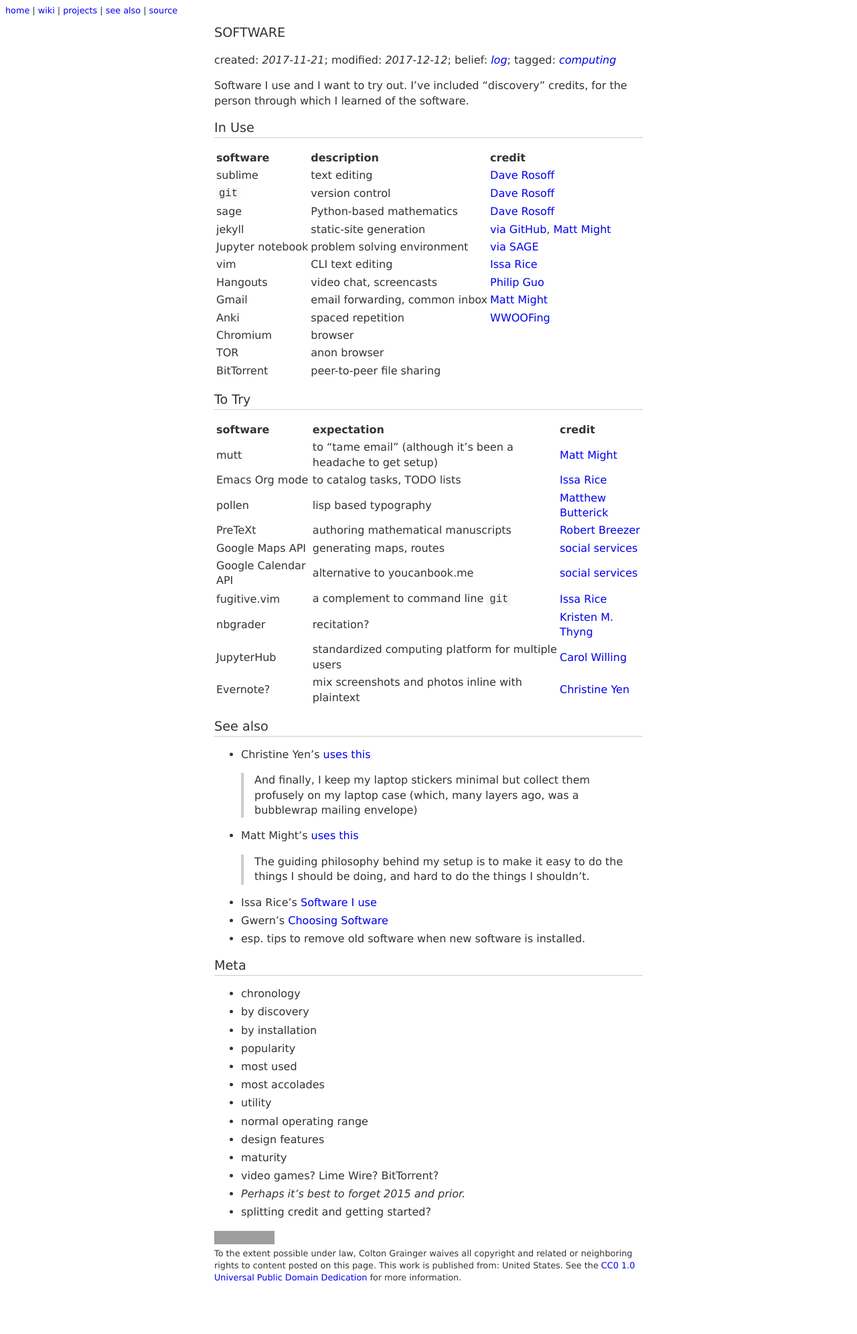
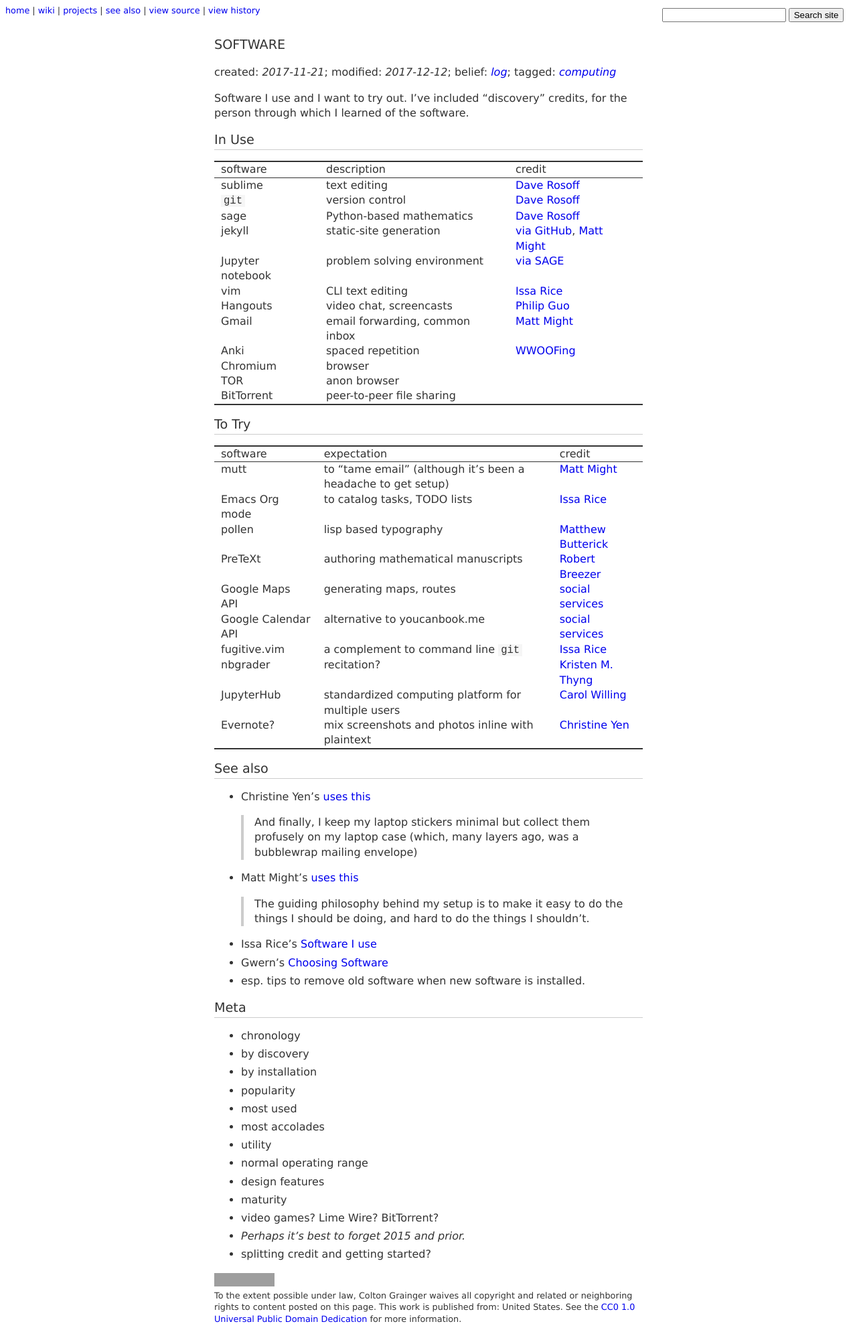
Before and after one commit to coltongrainger/blog, a Jekyll site: the page built from _posts/2017-11-21-software.md, in a window 1280 px wide. Shown: the whole page at 67% size. Built offline with Jekyll 4.4.1, drawn with Linux system fonts in a browser that asks for light colours; our own code applies the rules of GitHub Pages for plain Markdown files; before the commit the page ends 1929 px from its top, so only the background shows below that; grey boxes are pictures that could not be loaded.

Commit message:
finish history and google option

```diff
--- a/_includes/default.css
+++ b/_includes/default.css
@@ -63,6 +63,25 @@
     line-height: 1.4;
 }
 
+table {
+    border-bottom: 2px solid #333;
+    border-collapse: collapse;
+    border-top: 2px solid #333;
+    margin: 0px auto; /* center table */
+}
+
+table th {
+    border-bottom: 1px solid #333;
+    font-weight: normal;
+    padding: 0px 10px;
+    vertical-align: top;
+}
+
+table td {
+    padding: 0px 10px;
+    vertical-align: top;
+}
+
 li {
   margin-top: 0.3em;
   margin-bottom: 0.3em;
--- a/_includes/head.html
+++ b/_includes/head.html
@@ -22,9 +22,15 @@
     {% include default.css %}
   </style>
 </head>
+
 <body>
-
-  <header style="font-size: 80%">
+<nav id="site_navigation">
+  <!--
+    See
+      http://stackoverflow.com/questions/37103/css-make-divs-align-horizontally
+    for how the div elements are managed.
+  -->
+  <div style="float:left;">
       {% assign sorted_pages = site.html_pages | sort:"order" %}
       {% for p in sorted_pages %}
       <a
@@ -33,5 +39,22 @@
         {% endif %}
           href="{{ site.baseurl }}{{ p.url }}">{{ p.title }}</a> |
       {% endfor %}
-      <a href="https://github.com/coltongrainger/coltongrainger.github.io">source</a></p>
-  </header>
+      <a href="https://raw.githubusercontent.com/coltongrainger/coltongrainger.github.io/master/{{ page.path }}">view source</a>
+     | <a href="https://github.com/coltongrainger/coltongrainger.github.io/commits/master/{{ page.path }}">view history</a>
+  </div>
+  <div style="float:right;">
+    <!--
+      See
+        - http://stackoverflow.com/a/13379065/3422337
+        - http://kaspars.net/blog/wordpress/how-to-add-google-site-search
+        - http://www.vanderbilt.edu/searchsupport/code-samples.php
+    -->
+    <form name="google-search" action="https://google.com/search" method="get">
+      <fieldset style="border:0;">
+        <input type="hidden" name="sitesearch" value="http://coltongrainger.com" />
+        <input name="q" type="text" />
+        <input type="submit" name="btnG" value="Search site" />
+      </fieldset>
+    </form>
+  </div>
+</nav>
```
